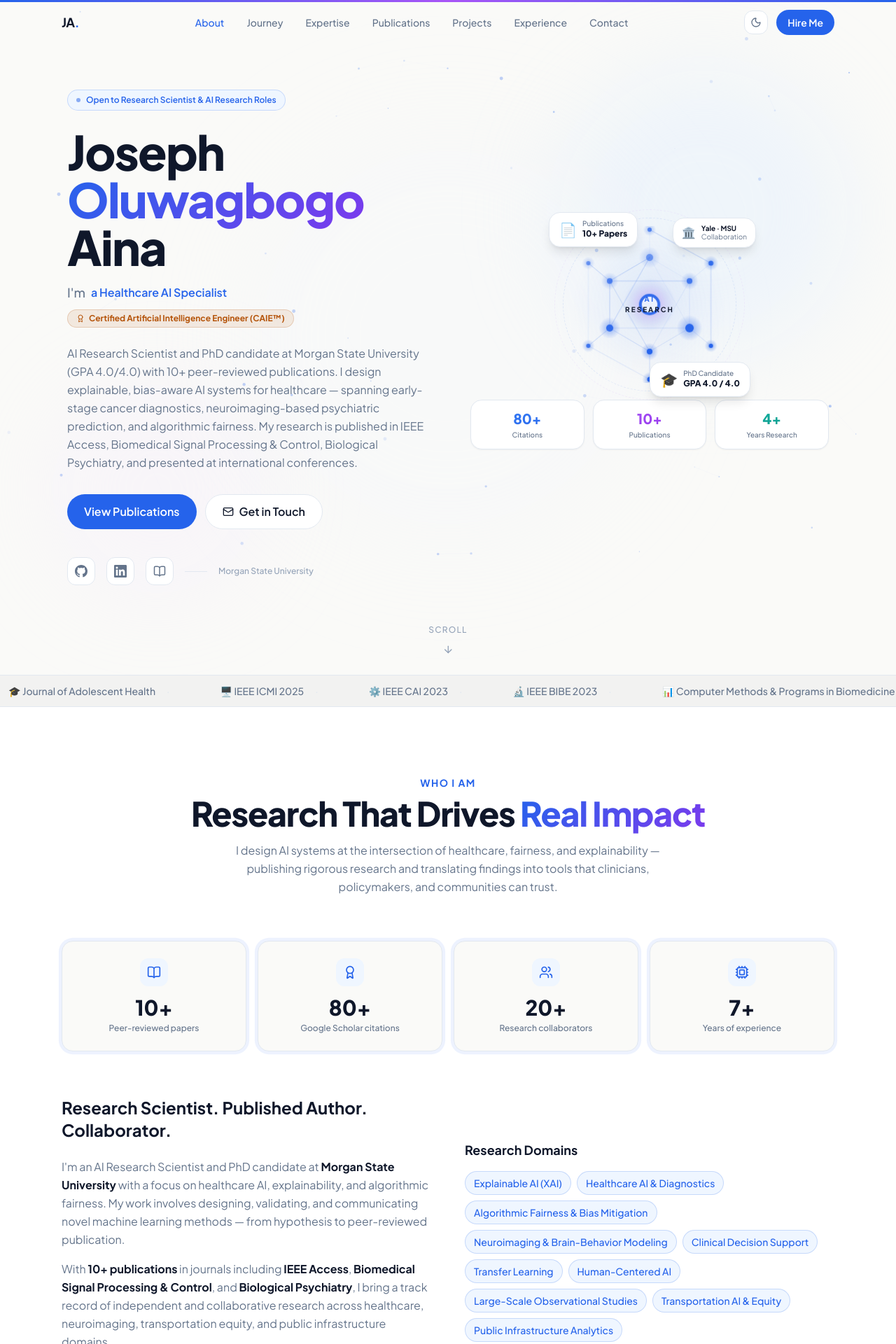
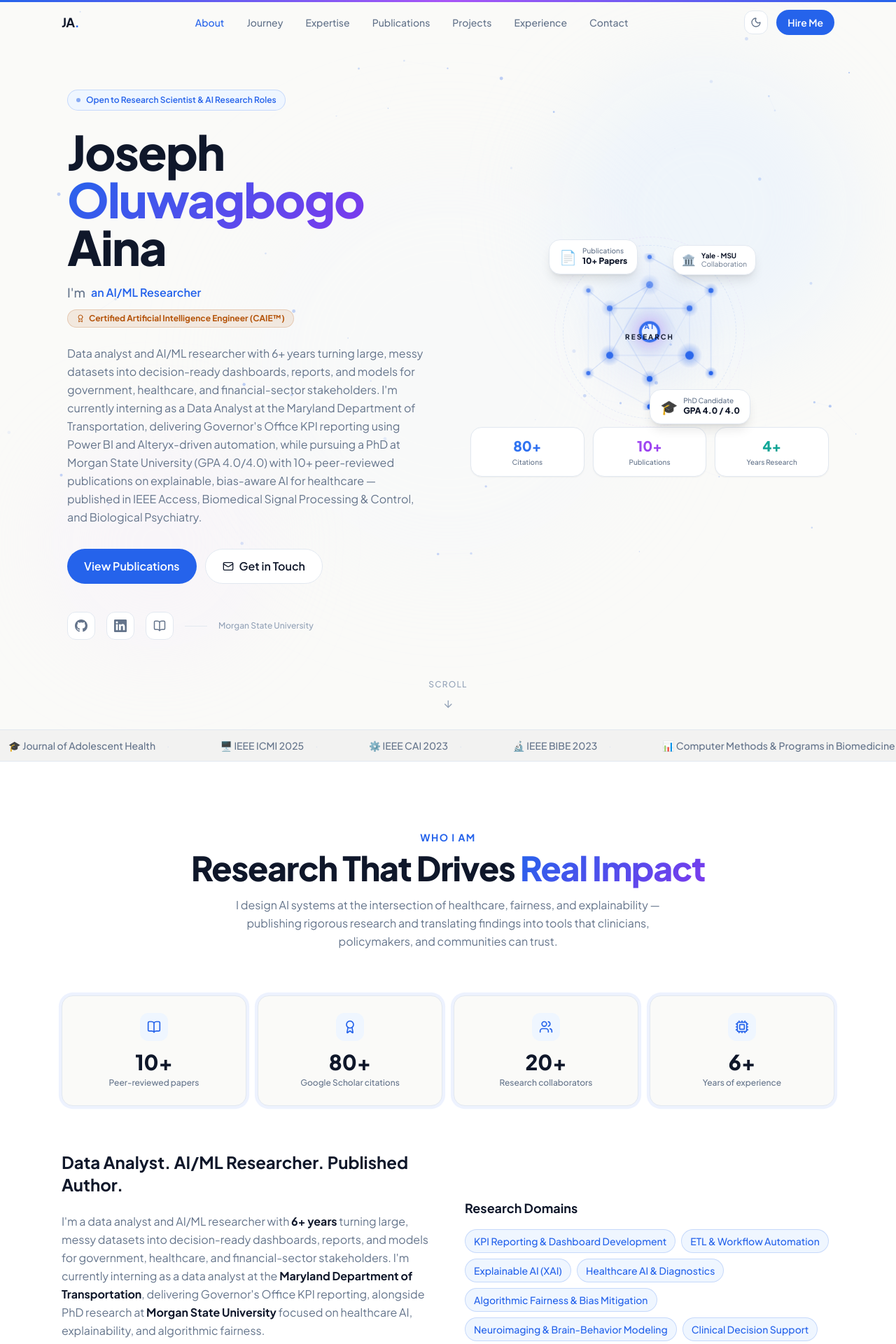
Before and after one commit to Oluwagbogo/portfolio, a React (Vite) app: page / in a window 1280 px wide. Shown: the top 1920 px of the page at 70% size. Built offline with nearby package versions, Linux system fonts and the light colour scheme.

Commit message:
Job update

```diff
--- a/src/components/About.tsx
+++ b/src/components/About.tsx
@@ -7,7 +7,7 @@ const stats = [
   { icon: BookOpen, label: 'Peer-reviewed papers', value: 10, suffix: '+' },
   { icon: Award, label: 'Google Scholar citations', value: 80, suffix: '+' },
   { icon: Users, label: 'Research collaborators', value: 20, suffix: '+' },
-  { icon: Cpu, label: 'Years of experience', value: 7, suffix: '+' },
+  { icon: Cpu, label: 'Years of experience', value: 6, suffix: '+' },
 ]
 
 function Counter({ to, suffix, decimals = 0, animate }: { to: number; suffix: string; decimals?: number; animate: boolean }) {
@@ -30,6 +30,7 @@ export default function About() {
   const { ref, inView } = useInView()
 
   const interests = [
+    'KPI Reporting & Dashboard Development', 'ETL & Workflow Automation',
     'Explainable AI (XAI)', 'Healthcare AI & Diagnostics', 'Algorithmic Fairness & Bias Mitigation',
     'Neuroimaging & Brain-Behavior Modeling', 'Clinical Decision Support', 'Transfer Learning',
     'Human-Centered AI', 'Large-Scale Observational Studies',
@@ -86,12 +87,12 @@ export default function About() {
             transition={{ duration: 0.7 }}
           >
             <h3 className="text-2xl font-bold text-ink dark:text-white mb-6">
-              Research Scientist. Published Author. Collaborator.
+              Data Analyst. AI/ML Researcher. Published Author.
             </h3>
 
             <div className="space-y-4 text-ink-muted dark:text-gray-400 leading-relaxed">
               <p>
-                I'm an AI Research Scientist and PhD candidate at <strong className="text-ink dark:text-white">Morgan State University</strong> with a focus on healthcare AI, explainability, and algorithmic fairness. My work involves designing, validating, and communicating novel machine learning methods — from hypothesis to peer-reviewed publication.
+                I'm a data analyst and AI/ML researcher with <strong className="text-ink dark:text-white">6+ years</strong> turning large, messy datasets into decision-ready dashboards, reports, and models for government, healthcare, and financial-sector stakeholders. I'm currently interning as a data analyst at the <strong className="text-ink dark:text-white">Maryland Department of Transportation</strong>, delivering Governor's Office KPI reporting, alongside PhD research at <strong className="text-ink dark:text-white">Morgan State University</strong> focused on healthcare AI, explainability, and algorithmic fairness.
               </p>
               <p>
                 With <strong className="text-ink dark:text-white">10+ publications</strong> in journals including <strong className="text-ink dark:text-white">IEEE Access</strong>, <strong className="text-ink dark:text-white">Biomedical Signal Processing & Control</strong>, and <strong className="text-ink dark:text-white">Biological Psychiatry</strong>, I bring a track record of independent and collaborative research across healthcare, neuroimaging, transportation equity, and public infrastructure domains.
--- a/src/components/Hero.tsx
+++ b/src/components/Hero.tsx
@@ -12,10 +12,10 @@ const fadeUp = (delay = 0) => ({
 })
 
 const ROLES = [
-  'an AI Research Scientist',
+  'a Data Analyst Intern',
+  'an AI/ML Researcher',
   'a Healthcare AI Specialist',
   'an IEEE-Published Author',
-  'an Explainable AI Researcher',
   'a PhD Candidate · GPA 4.0/4.0',
 ]
 
--- a/src/components/Journey.tsx
+++ b/src/components/Journey.tsx
@@ -44,6 +44,24 @@ const chapters = [
     title: 'PhD, Publications, and a Broader Mission',
     story: `Now a PhD candidate in Computer and Electrical Systems Engineering, my work spans breast cancer diagnostics, neuroimaging-based psychiatric prediction, and transit equity. Each project tied together by one question: how do we build AI that works fairly, for everyone? Collaborating with Yale researchers, publishing in journals like Biological Psychiatry, and presenting at IEEE conferences, I'm building a body of work I'm proud of and a research career just getting started.`,
     milestone: '10+ publications · Yale collaboration · IEEE ICMI, CAI, BIBE',
+    side: 'left',
+  },
+  {
+    emoji: '🏛️',
+    period: '2025 – Present',
+    location: 'Morgan State University · RCMI IDC Center',
+    title: 'Beyond the Lab — Running Research Operations',
+    story: `In October 2025, I stepped into an Operations Coordinator role for the RCMI IDC Center, an NIH/NIMHD-funded research hub. I built the center's relational database, automated its administrative workflows, and built its public website — work that's less about models and more about making sure research infrastructure actually runs.`,
+    milestone: 'Grant operations · Relational database · Public website launch',
+    side: 'right',
+  },
+  {
+    emoji: '🚦',
+    period: '2026 – Present',
+    location: 'Maryland Department of Transportation',
+    title: 'Back to Dashboards, at Government Scale',
+    story: `In July 2026, I joined the Maryland Department of Transportation as a Data Analyst Intern, delivering Governor's Office KPI reporting across four modal administrations. Using Power BI, Power Query, and an Alteryx-driven automation pipeline, I turned a fully manual report build into a one-click run — the same instinct that got me into this field in the first place: data isn't useful until it reaches the right person, in the right form, at the right time.`,
+    milestone: "Governor's Office KPI reporting · Alteryx automation · One-click reporting",
     side: 'left',
   },
 ]
--- a/src/components/Skills.tsx
+++ b/src/components/Skills.tsx
@@ -34,6 +34,8 @@ const techBadges = [
   { name: 'SQL', emoji: '🗄️' },
   { name: 'NumPy / Pandas', emoji: '📐' },
   { name: 'Power BI', emoji: '📊' },
+  { name: 'Power Query', emoji: '🔗' },
+  { name: 'Alteryx', emoji: '⚙️' },
   { name: 'Tableau', emoji: '📈' },
   { name: 'Matplotlib', emoji: '📉' },
   { name: 'Git / GitHub', emoji: '🌿' },
--- a/src/data/index.ts
+++ b/src/data/index.ts
@@ -2,19 +2,19 @@ export const personal = {
   name: 'Joseph Oluwagbogo Aina',
   shortName: 'Joseph Aina',
   title: 'Certified Artificial Intelligence Engineer (CAIE™)',
-  subtitle: 'AI Research Scientist · PhD Candidate · Healthcare AI & Fairness',
+  subtitle: 'Data Analyst · AI/ML Researcher · Certified AI Engineer (CAIE™)',
   email: 'olugbogoaina@gmail.com',
   phone: '+1 (410) 399-8883',
   github: 'https://github.com/Oluwagbogo',
   linkedin: 'https://linkedin.com/in/joseph-oluwagbogo-aina',
   googleScholar: 'https://scholar.google.com/citations?user=ef1Y6swAAAAJ&hl',
-  bio: `AI Research Scientist and PhD candidate at Morgan State University (GPA 4.0/4.0) with 10+ peer-reviewed publications. I design explainable, bias-aware AI systems for healthcare — spanning early-stage cancer diagnostics, neuroimaging-based psychiatric prediction, and algorithmic fairness. My research is published in IEEE Access, Biomedical Signal Processing & Control, Biological Psychiatry, and presented at international conferences.`,
+  bio: `Data analyst and AI/ML researcher with 6+ years turning large, messy datasets into decision-ready dashboards, reports, and models for government, healthcare, and financial-sector stakeholders. I'm currently interning as a Data Analyst at the Maryland Department of Transportation, delivering Governor's Office KPI reporting using Power BI and Alteryx-driven automation, while pursuing a PhD at Morgan State University (GPA 4.0/4.0) with 10+ peer-reviewed publications on explainable, bias-aware AI for healthcare — published in IEEE Access, Biomedical Signal Processing & Control, and Biological Psychiatry.`,
 }
 
 export const stats = [
   { label: 'Publications', value: 9, suffix: '+' },
   { label: 'GPA', value: 4.0, suffix: '/4.0', decimals: 1 },
-  { label: 'Years Experience', value: 7, suffix: '+' },
+  { label: 'Years Experience', value: 6, suffix: '+' },
   { label: 'Transit Records Analyzed', value: 150, suffix: 'M+' },
 ]
 
@@ -34,7 +34,8 @@ export const skills = {
   'Data Analysis & Visualization': [
     { name: 'Python (NumPy, Pandas, Scikit-learn)', level: 95 },
     { name: 'SQL & Large-Scale Data Processing', level: 90 },
-    { name: 'Power BI / Tableau', level: 87 },
+    { name: 'Power BI / Power Query / Tableau', level: 90 },
+    { name: 'Alteryx & ETL Workflow Automation', level: 85 },
     { name: 'Matplotlib / Research Figures', level: 90 },
   ],
   'Research Infrastructure': [
@@ -47,10 +48,33 @@ export const skills = {
 
 export const experience = [
   {
+    role: 'Data Analyst Intern',
+    org: 'Maryland Department of Transportation (MDOT)',
+    location: 'MD, USA',
+    period: 'Jul 2026 – Present',
+    stack: 'Power BI · Power Query · Excel · Alteryx · Python',
+    bullets: [
+      'Deliver decision-ready KPI reporting for the Governor\'s Office by consolidating performance data across four MDOT modal administrations (MTA, TSO, SHA, MVA) into one presentation-ready report every reporting cycle, using integrated Power BI, Power Query, and Excel workflows.',
+      'Freed analyst time for higher-value work by converting a fully manual, multi-step report build into a one-click automated run, designing an Alteryx workflow supported by Python scripting and Excel data modeling.',
+    ],
+  },
+  {
+    role: 'Operations Coordinator — RCMI IDC Center (Graduate Research Assistant)',
+    org: 'Morgan State University',
+    location: 'Baltimore, MD, USA',
+    period: 'Oct 2025 – Present',
+    stack: 'SQL · PHP · HTML · Excel · GitHub',
+    bullets: [
+      'Sustain on-time grant disbursement and awardee correspondence for an NIH/NIMHD-funded research center by coordinating end-to-end grant operations across multiple funding cycles.',
+      'Increased data accessibility and accuracy for grant administration by designing and maintaining the center\'s relational database, adopted by administrative teams for awardee records, tracking, and compliance reporting.',
+      'Reduced manual administrative workload and supported NIH compliance by automating administrative workflows and building the center\'s public website.',
+    ],
+  },
+  {
     role: 'AI Research Scientist (Graduate Research Assistant)',
     org: 'Morgan State University',
     location: 'Baltimore, MD, USA',
-    period: 'Aug 2022 – Present',
+    period: 'Aug 2022 – Oct 2025',
     stack: 'Research Methods · Python · Statistical Analysis · ML/DL · SQL · PowerBI',
     bullets: [
       'Designed novel ML/DL frameworks for breast cancer detection and clinical risk stratification using large-scale mammography datasets (EMBED); work accepted in Biomedical Signal Processing & Control (2026).',
```
